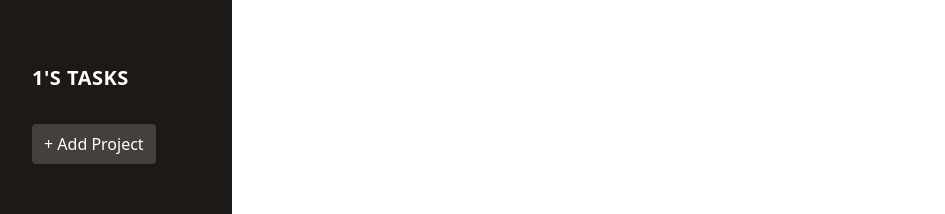
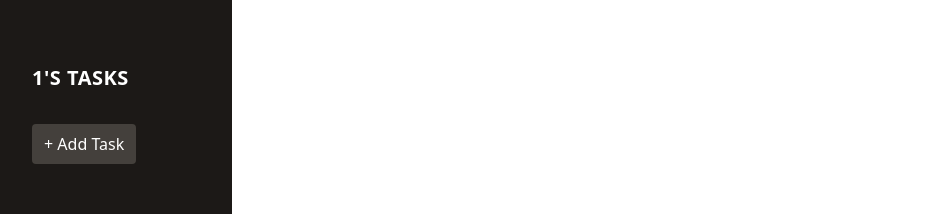
Before and after one commit to cherrycatthedestroyer/tasklord, a Next.js app: page /1 in a window 1280 px wide. Shown: the top 214 px of the page, without its empty margins (0-945 px from the left). Built offline with nearby package versions, Linux system fonts and the light colour scheme.

Commit message:
refined css styling

```diff
--- a/components/SideBar.tsx
+++ b/components/SideBar.tsx
@@ -29,7 +29,7 @@ const SideBar: React.FC<DivProps> = ({ user, ...props }) => {
         onClick={() => changeTab("create")}
         className="ml-8 mb-8 bg-stone-700 hover:bg-stone-600 text-white py-2 px-3 rounded"
       >
-        + Add Project
+        + Add Task
       </button>
       <ul>
         {taskList.map((task, index) => (
--- a/components/Task.tsx
+++ b/components/Task.tsx
@@ -32,8 +32,8 @@ const Task: React.FC<{ taskId: number }> = ({ taskId }) => {
   }
 
   return (
-    <div className="w-full">
-      <div className="flex justify-between">
+    <div className="flex flex-col w-full">
+      <div className="flex justify-between shrink">
         <h2 className="mb-4 text-5xl font-bold mr-16">
           {taskList[taskId].title}
         </h2>
@@ -48,6 +48,7 @@ const Task: React.FC<{ taskId: number }> = ({ taskId }) => {
       <p className="my-6">{taskList[taskId].description}</p>
       <hr />
       <h2 className="mt-6 mb-4 text-3xl font-bold">Tasks</h2>
+      <div>
         <input ref={subTaskInput} type="text" className={inputStyle} />
         <button
           onClick={addSubTask}
@@ -55,11 +56,12 @@ const Task: React.FC<{ taskId: number }> = ({ taskId }) => {
         >
           Add Task
         </button>
+      </div>
       <ul>
         {taskList[taskId].sub_tasks.map((task, index) => (
           <li
             key={index}
-            className="flex justify-between items-center my-5 px-4 py-6 w-full bg-zinc-300 rounded"
+            className="flex justify-between items-center my-5 px-4 py-6 min-w-5 bg-zinc-300 rounded"
           >
             <p className="font-medium">{task}</p>
             <button
--- a/pages/[TaskPage].tsx
+++ b/pages/[TaskPage].tsx
@@ -21,7 +21,7 @@ export default function TaskPage() {
 
   return (
     <div className="flex h-screen w-screen">
-      <SideBar user={name} className="bg-stone-900 w-1/5 pr-5" />
+      <SideBar user={name} className="bg-stone-900 w-1/5 pr-5 min-w-48" />
       <div className="w-4/5 flex justify-stretch m-16">
         {selected.name === "home" && <Empty />}
         {selected.name === "create" && <CreateForm />}
```
Lines whose indentation alone changed are shown as unchanged.
